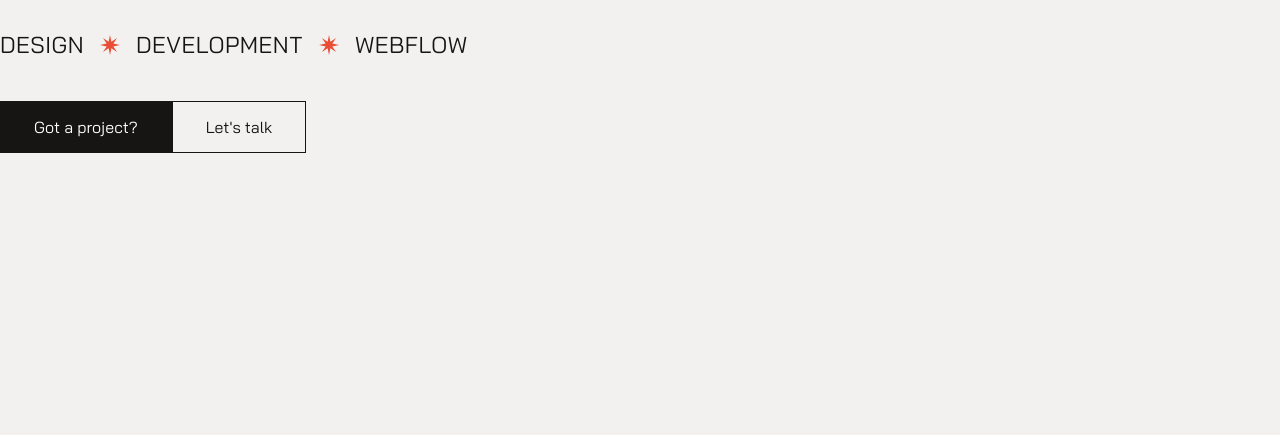
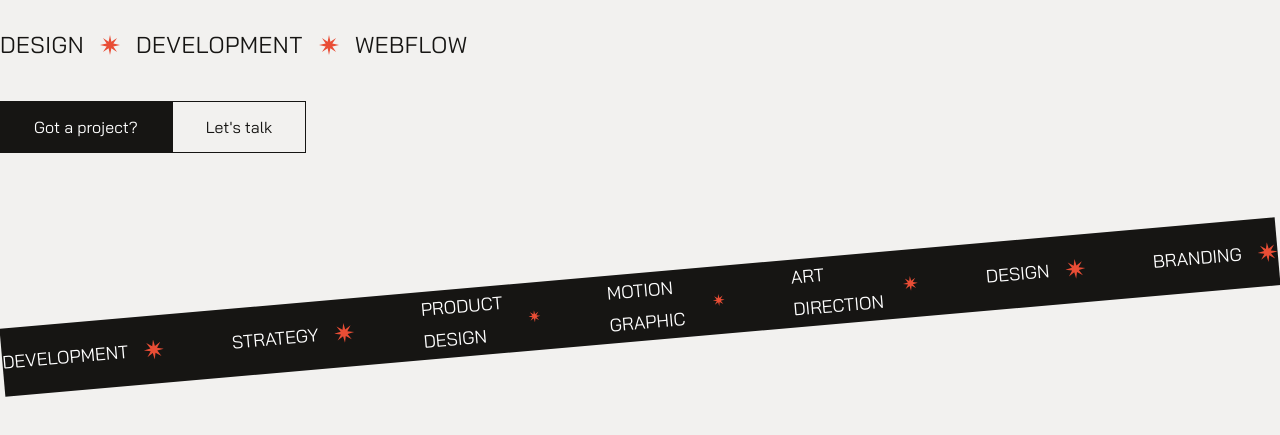
Before and after one commit to NikitaZharikov/Moxa, a plain HTML site: page index.html in a window 1280 px wide. Shown: the part 347-782 px from the top of the page. Drawn offline with nearby package versions, Linux system fonts and the light colour scheme.

Commit message:
direction line

```diff
--- a/index.html
+++ b/index.html
@@ -72,7 +72,62 @@
     </div>
 
     <div class="direction-line">
-        <span></span>
+        <div class="direction-line-item">
+            <span>DEVELOPMENT</span>
+            <svg width="20" height="20" viewBox="0 0 20 20" fill="none" xmlns="http://www.w3.org/2000/svg">
+                <path
+                    d="M10 0L11.3777 6.67403L17.0711 2.92893L13.326 8.62234L20 10L13.326 11.3777L17.0711 17.0711L11.3777 13.326L10 20L8.62234 13.326L2.92893 17.0711L6.67403 11.3777L0 10L6.67403 8.62234L2.92893 2.92893L8.62234 6.67403L10 0Z"
+                    fill="#E94D35" />
+            </svg>
+        </div>
+        <div class="direction-line-item">
+            <span>STRATEGY</span>
+            <svg width="20" height="20" viewBox="0 0 20 20" fill="none" xmlns="http://www.w3.org/2000/svg">
+                <path
+                    d="M10 0L11.3777 6.67403L17.0711 2.92893L13.326 8.62234L20 10L13.326 11.3777L17.0711 17.0711L11.3777 13.326L10 20L8.62234 13.326L2.92893 17.0711L6.67403 11.3777L0 10L6.67403 8.62234L2.92893 2.92893L8.62234 6.67403L10 0Z"
+                    fill="#E94D35" />
+            </svg>
+        </div>
+        <div class="direction-line-item">
+            <span>PRODUCT DESIGN</span>
+            <svg width="20" height="20" viewBox="0 0 20 20" fill="none" xmlns="http://www.w3.org/2000/svg">
+                <path
+                    d="M10 0L11.3777 6.67403L17.0711 2.92893L13.326 8.62234L20 10L13.326 11.3777L17.0711 17.0711L11.3777 13.326L10 20L8.62234 13.326L2.92893 17.0711L6.67403 11.3777L0 10L6.67403 8.62234L2.92893 2.92893L8.62234 6.67403L10 0Z"
+                    fill="#E94D35" />
+            </svg>
+        </div>
+        <div class="direction-line-item">
+            <span>MOTION GRAPHIC</span>
+            <svg width="20" height="20" viewBox="0 0 20 20" fill="none" xmlns="http://www.w3.org/2000/svg">
+                <path
+                    d="M10 0L11.3777 6.67403L17.0711 2.92893L13.326 8.62234L20 10L13.326 11.3777L17.0711 17.0711L11.3777 13.326L10 20L8.62234 13.326L2.92893 17.0711L6.67403 11.3777L0 10L6.67403 8.62234L2.92893 2.92893L8.62234 6.67403L10 0Z"
+                    fill="#E94D35" />
+            </svg>
+        </div>
+        <div class="direction-line-item">
+            <span>ART DIRECTION</span>
+            <svg width="20" height="20" viewBox="0 0 20 20" fill="none" xmlns="http://www.w3.org/2000/svg">
+                <path
+                    d="M10 0L11.3777 6.67403L17.0711 2.92893L13.326 8.62234L20 10L13.326 11.3777L17.0711 17.0711L11.3777 13.326L10 20L8.62234 13.326L2.92893 17.0711L6.67403 11.3777L0 10L6.67403 8.62234L2.92893 2.92893L8.62234 6.67403L10 0Z"
+                    fill="#E94D35" />
+            </svg>
+        </div>
+        <div class="direction-line-item">
+            <span>DESIGN</span>
+            <svg width="20" height="20" viewBox="0 0 20 20" fill="none" xmlns="http://www.w3.org/2000/svg">
+                <path
+                    d="M10 0L11.3777 6.67403L17.0711 2.92893L13.326 8.62234L20 10L13.326 11.3777L17.0711 17.0711L11.3777 13.326L10 20L8.62234 13.326L2.92893 17.0711L6.67403 11.3777L0 10L6.67403 8.62234L2.92893 2.92893L8.62234 6.67403L10 0Z"
+                    fill="#E94D35" />
+            </svg>
+        </div>
+        <div class="direction-line-item">
+            <span>BRANDING</span>
+            <svg width="20" height="20" viewBox="0 0 20 20" fill="none" xmlns="http://www.w3.org/2000/svg">
+                <path
+                    d="M10 0L11.3777 6.67403L17.0711 2.92893L13.326 8.62234L20 10L13.326 11.3777L17.0711 17.0711L11.3777 13.326L10 20L8.62234 13.326L2.92893 17.0711L6.67403 11.3777L0 10L6.67403 8.62234L2.92893 2.92893L8.62234 6.67403L10 0Z"
+                    fill="#E94D35" />
+            </svg>
+        </div>
     </div>
 </body>
 
--- a/style.css
+++ b/style.css
@@ -73,6 +73,7 @@ body {
     display: flex;
     justify-content: space-between;
     align-items: center;
+    margin: 0 0 120px 0;
 }
 
 .top-content-item-heading {
@@ -126,3 +127,25 @@ body {
     display: flex;
     gap: 0px;
 }
+
+.direction-line {
+    background-color: #161513;
+    min-height: 68px;
+    display: flex;
+    gap: 68px;
+    align-items: center;
+    justify-content: center;
+    transform: rotate(-5deg);
+}
+
+.direction-line-item {
+    display: flex;
+    gap: 16px;
+    align-items: center;
+    color: #FFFFFF;
+    font-family: 'Bai Jamjuree';
+    font-style: normal;
+    font-weight: 400;
+    font-size: 18px;
+    line-height: 32px;
+}
```
